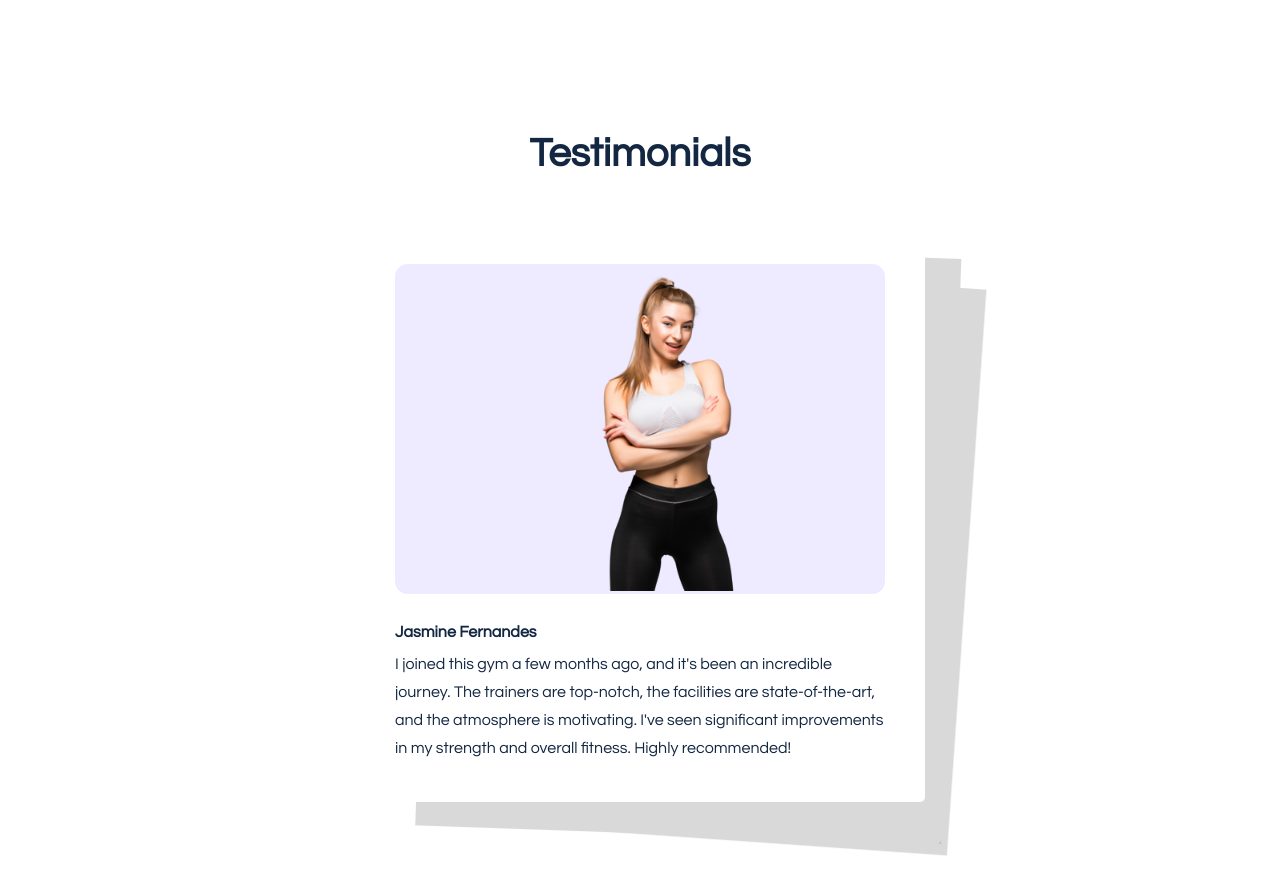
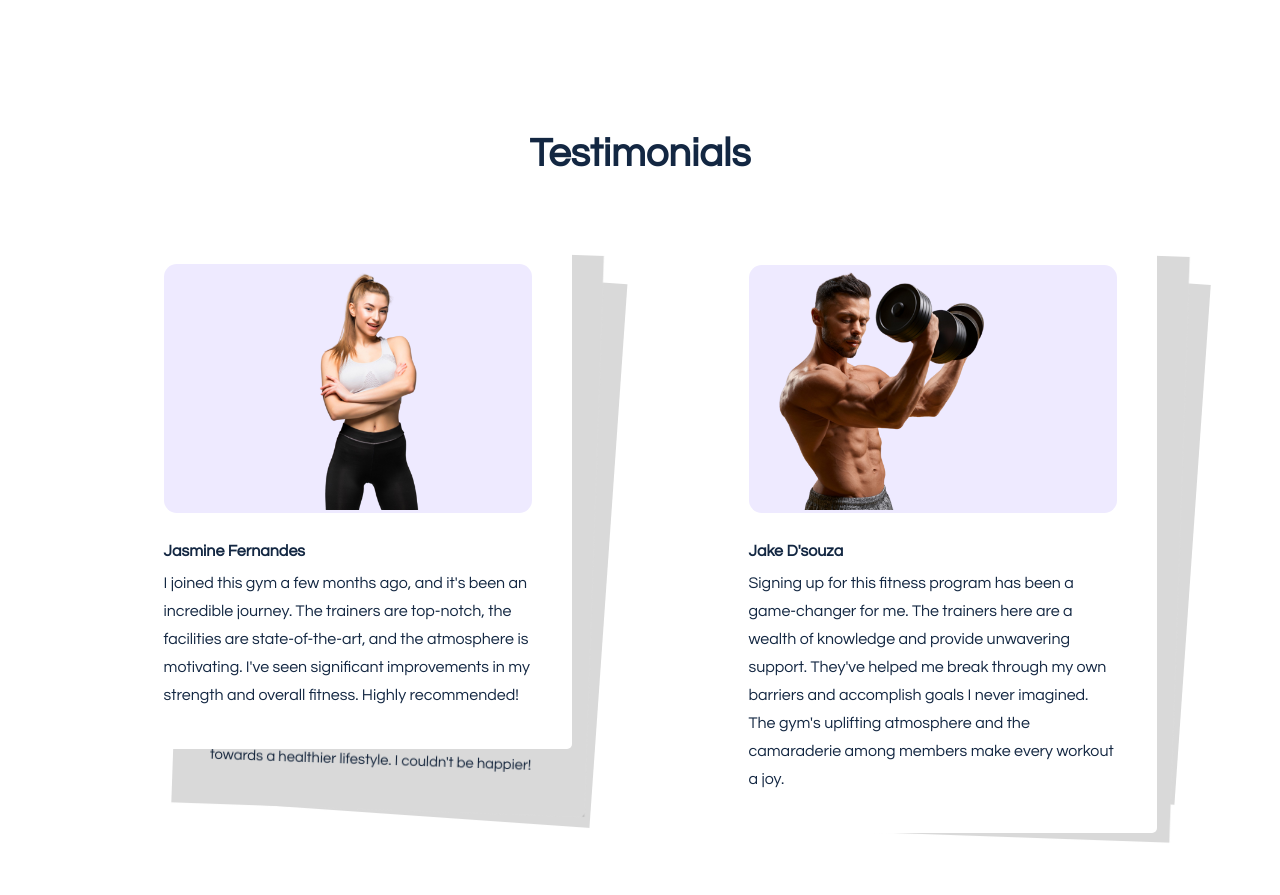
Before and after one commit to abhay-raj19/FitBody, a React (Create React App) app: page / in a window 1280 px wide. Shown: the part 2400-3295 px from the top of the page. Built offline with nearby package versions, Linux system fonts and the light colour scheme.

Commit message:
Added feature: new testimonial for mens
Signed-off-by: Shaikh Faisal Husain <faisalhs2002@gmail.com>

```diff
--- a/src/components/UI/Testimonials.jsx
+++ b/src/components/UI/Testimonials.jsx
@@ -8,6 +8,8 @@ import "swiper/css";
 import "swiper/css/effect-cards";
 import aavtar01 from "../../assets/img/avatar01.png";
 import aavtar02 from "../../assets/img/avatar02.png";
+import aavtar03 from "../../assets/img/avatar03.png";
+import aavtar04 from "../../assets/img/avatar04.png";
 
 // import required modules
 import { EffectCards } from "swiper";
@@ -18,6 +20,8 @@ export default function App() {
       <section>
         <div className="container sliders">
           <h2 className="section_title">Testimonials</h2>
+          <div className=" testimonial-container">
+            {/* Testimonials for womens */}
           <Swiper
             effect={"cards"}
             grabCursor={true}
@@ -74,6 +78,48 @@ export default function App() {
               </div>
             </SwiperSlide>
           </Swiper>
+          {/* Testimonials for mens */}
+          <Swiper
+            effect={"cards"}
+            grabCursor={true}
+            modules={[EffectCards]}
+            className="mySwiper"
+          >
+            <SwiperSlide>
+              <div className="slide_item">
+                <div className="slide_img-01">
+                  <img src={aavtar03} alt="" />
+                </div>
+                <h4>Jake D'souza</h4>
+                <p>
+                Signing up for this fitness program has been a game-changer for me. The trainers here are a wealth of knowledge and provide unwavering support. They've helped me break through my own barriers and accomplish goals I never imagined. The gym's uplifting atmosphere and the camaraderie among members make every workout a joy.
+                </p>
+              </div>
+            </SwiperSlide>
+            <SwiperSlide>
+              <div className="slide_item">
+                <div className="slide_img-02">
+                  <img src={aavtar04} alt="" />
+                </div>
+                <h4>Robin Thomas</h4>
+                <p>
+                I can honestly say that joining this fitness community was one of the most rewarding decisions I've ever made. The trainers go above and beyond, offering their expertise and unwavering encouragement. They've propelled me past my own limitations, helping me achieve feats I once thought impossible. The gym's positive ambiance and the friendly, like-minded individuals I've met have made each workout a highlight of my day.
+                </p>
+              </div>
+            </SwiperSlide>
+            <SwiperSlide>
+              <div className="slide_item">
+                <div className="slide_img-03">
+                  <img src={aavtar03} alt="" />
+                </div>
+                <h4>Jake Demello</h4>
+                <p>
+                Enrolling in this fitness program has been a game-changer for me. The trainers are not only incredibly knowledgeable but also genuinely caring and supportive. They've motivated me to surpass my own expectations and achieve results I could only dream of. The gym's vibrant atmosphere and the welcoming community of members have made every workout an enjoyable experience.
+                </p>
+              </div>
+            </SwiperSlide>
+          </Swiper>
+          </div>
         </div>
       </section>
     </>
--- a/src/styles/testimonials.css
+++ b/src/styles/testimonials.css
@@ -1,5 +1,5 @@
 .sliders{
-    width: 600px;
+    width: 100%;
 }
 .slide_item{
     background: #fff;
@@ -41,7 +41,17 @@
     margin-bottom: 50px;
     text-align: center;
 }
-
+.testimonial-container{
+    width: 100%;
+    display: flex;
+    flex-direction: row;
+    flex-wrap: nowrap;
+    justify-content: space-between;
+    align-items: center;
+}
+.swiper{
+  width: 35vw;
+}
 /* -------- */
 
 
@@ -70,6 +80,12 @@
       border-radius: 0.6rem;
       margin-bottom: 20px;
     }
+    .testimonial-container{
+      flex-direction: column;
+    }
+    .swiper{
+      width: 80vw;
+    }
   }
 
   @media screen and (max-width: 480px) {
@@ -91,4 +107,10 @@
       border-radius: 0.4rem;
       margin-bottom: 10px;
     }
+    .testimonial-container{
+      flex-direction: column;
+    }
+    .swiper{
+      width: 80vw;
+    }
   }
```
Also changed, not shown: src/assets/img/avatar03.png (added), src/assets/img/avatar04.png (added).
